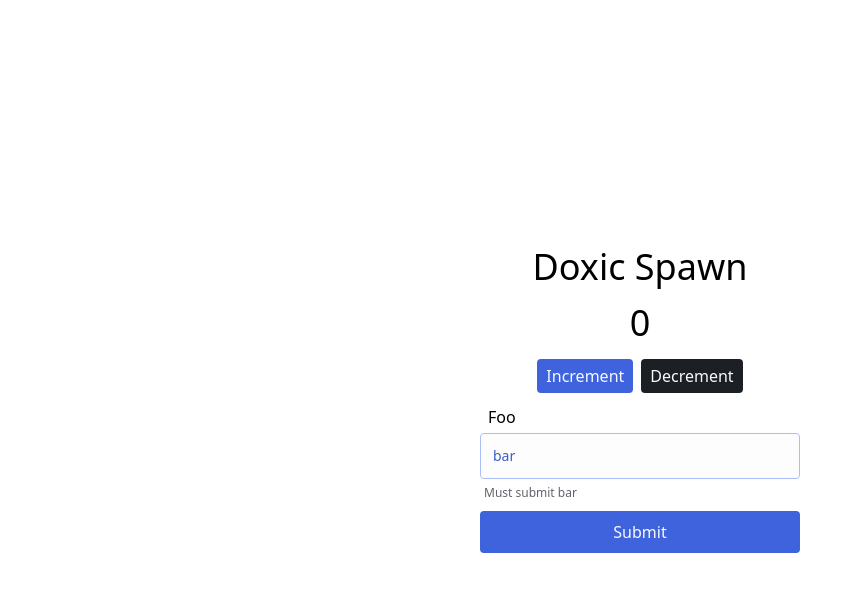
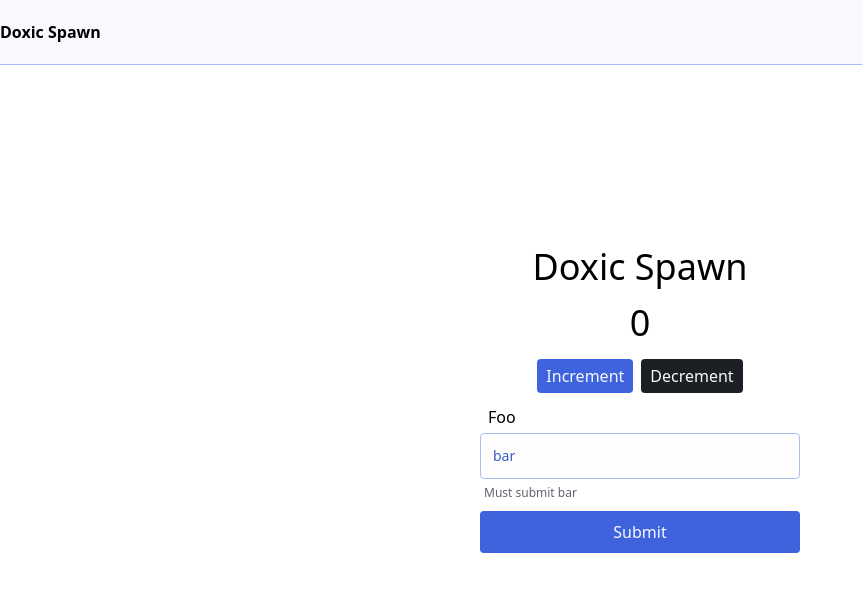
Before and after one commit to doxicjs/spawn, a React (Vite) app: page / in a window 1280 px wide. Shown: the top 592 px of the page, without its empty margins (0-862 px from the left). Built offline with nearby package versions, Linux system fonts and the light colour scheme.

Commit message:
missing folders added

```diff
--- /dev/null
+++ b/src/components/Form/Foobar.tsx
@@ -0,0 +1,47 @@
+import { Button, TextField } from "lib";
+import { useForm } from "react-hook-form";
+import { z } from "zod";
+import { zodResolver } from "@hookform/resolvers/zod";
+
+const FormSchema = z.object({
+	foo: z.literal("bar"),
+});
+
+type TFormSchema = z.infer<typeof FormSchema>;
+
+export default function FoobarForm() {
+	const {
+		register,
+		formState: { errors, isDirty, isSubmitSuccessful },
+		handleSubmit,
+	} = useForm<TFormSchema>({
+		resolver: zodResolver(FormSchema),
+	});
+	return (
+		<form
+			onSubmit={handleSubmit((data) => {
+				console.log(data);
+			})}
+			className="flex flex-col gap-2 w-full max-w-xs"
+		>
+			<TextField
+				label="Foo"
+				error={errors.foo?.message}
+				helper="Must submit bar"
+				inputProps={{
+					...register("foo"),
+					placeholder: "bar",
+					disabled: isSubmitSuccessful,
+				}}
+			/>
+			<Button
+				type="submit"
+				disabled={!isDirty || isSubmitSuccessful}
+				variant={isSubmitSuccessful ? "outline" : "fill"}
+				fullwidth
+			>
+				{isSubmitSuccessful ? "Success" : "Submit"}
+			</Button>
+		</form>
+	);
+}
--- /dev/null
+++ b/src/layouts/index.tsx
@@ -0,0 +1,16 @@
+import { Outlet } from "react-router-dom";
+
+export default function Layout() {
+	return (
+		<>
+			<header className="fixed top-0 w-full bg-light z-10 border-b border-line">
+				<nav className="w-full max-w-screen-xl mx-auto h-16 flex items-center">
+					<span className="font-semibold">Doxic Spawn</span>
+				</nav>
+			</header>
+			<main className="w-full max-w-screen-xl mx-auto">
+				<Outlet />
+			</main>
+		</>
+	);
+}
--- a/src/lib/index.tsx
+++ b/src/lib/index.tsx
@@ -1,2 +1,2 @@
 export { default as Button } from "./Button";
-export { default as Input } from "./TextField";
+export { default as TextField } from "./TextField";
--- a/src/pages/Home.tsx
+++ b/src/pages/Home.tsx
@@ -1,25 +1,9 @@
 import { Button } from "lib";
 import { useExampleStore } from "shared/stores/example";
-import { useForm } from "react-hook-form";
-import TextField from "lib/TextField";
-import { z } from "zod";
-import { zodResolver } from "@hookform/resolvers/zod";
-
-const FormSchema = z.object({
-	foo: z.literal("bar"),
-});
-
-type TFormSchema = z.infer<typeof FormSchema>;
+import FoobarForm from "components/Form/Foobar";
 
 export default function Home() {
 	const { count, increment, decrement } = useExampleStore();
-	const {
-		register,
-		formState: { errors, isDirty, isSubmitSuccessful },
-		handleSubmit,
-	} = useForm<TFormSchema>({
-		resolver: zodResolver(FormSchema),
-	});
 
 	return (
 		<div className="w-full h-screen flex flex-col items-center justify-center gap-4">
@@ -33,31 +17,8 @@ export default function Home() {
 					Decrement
 				</Button>
 			</div>
-			<form
-				onSubmit={handleSubmit((data) => {
-					console.log(data);
-				})}
-				className="flex flex-col gap-2 w-full max-w-xs"
-			>
-				<TextField
-					label="Foo"
-					error={errors.foo?.message}
-					helper="Must submit bar"
-					inputProps={{
-						...register("foo"),
-						placeholder: "bar",
-						disabled: isSubmitSuccessful,
-					}}
-				/>
-				<Button
-					type="submit"
-					disabled={!isDirty || isSubmitSuccessful}
-					variant={isSubmitSuccessful ? "outline" : "fill"}
-					fullwidth
-				>
-					{isSubmitSuccessful ? "Success" : "Submit"}
-				</Button>
-			</form>
+
+			<FoobarForm />
 		</div>
 	);
 }
```
Also changed, not shown: src/Routes.tsx (+7 -0 lines).
